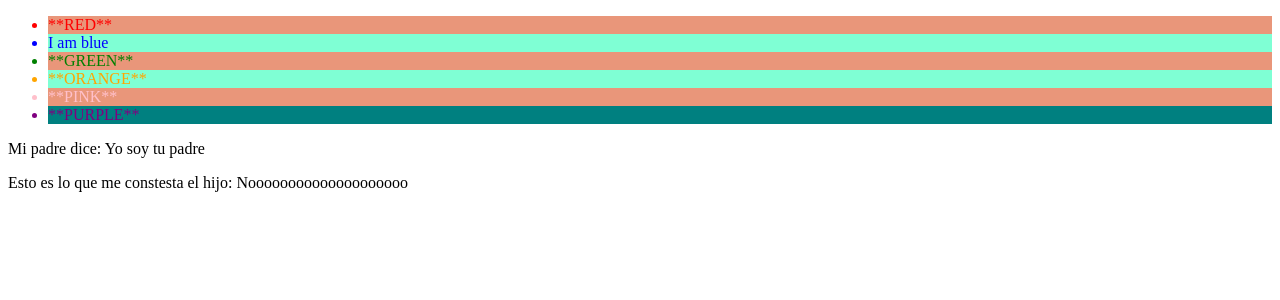
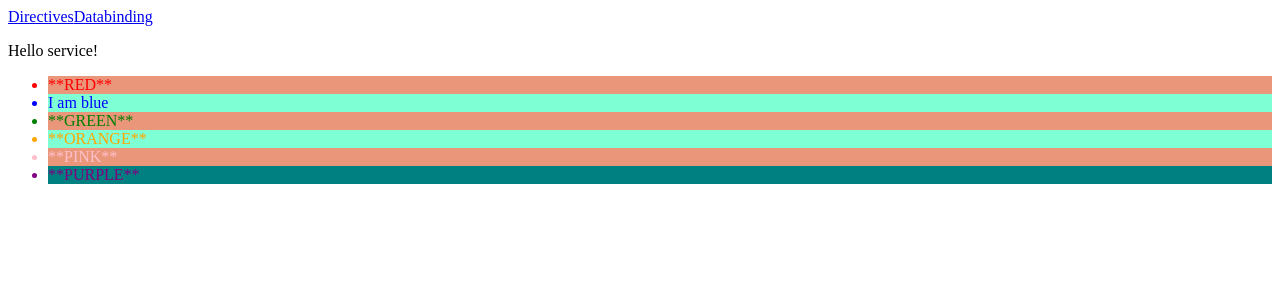
Before and after one commit to raguilera82/kurso, an Angular app: page /directives in a window 1280 px wide. Shown: the top 300 px of the page. Built offline with nearby package versions, Linux system fonts and the light colour scheme.

Commit message:
Configure router without lazy

```diff
--- a/src/app/app.component.html
+++ b/src/app/app.component.html
@@ -1,3 +1,6 @@
-<app-example-directive></app-example-directive>
+<nav>
+    <a [routerLink]="['directives']">Directives</a>
+    <a [routerLink]="['databinding']">Databinding</a>
+</nav>
 
-<app-father></app-father>
+<router-outlet></router-outlet>
--- a/src/app/app.module.ts
+++ b/src/app/app.module.ts
@@ -1,9 +1,14 @@
 import { NgModule } from '@angular/core';
 import { BrowserModule } from '@angular/platform-browser';
+import { RouterModule, Routes } from '@angular/router';
 import { AppComponent } from './app.component';
 import { DatabindingModule } from './databinding/databinding.module';
 import { DirectivesModule } from './directives/directives.module';
 
+const ROUTES: Routes =  [
+  {path: '', redirectTo: 'directives', pathMatch: 'full'},
+  {path: '**', redirectTo: 'directives'}
+];
 
 @NgModule({
   declarations: [
@@ -12,7 +17,8 @@ import { DirectivesModule } from './directives/directives.module';
   imports: [
     BrowserModule,
     DirectivesModule,
-    DatabindingModule
+    DatabindingModule,
+    RouterModule.forRoot(ROUTES)
   ],
   providers: [],
   bootstrap: [AppComponent]
--- a/src/app/databinding/databinding.module.ts
+++ b/src/app/databinding/databinding.module.ts
@@ -1,14 +1,18 @@
 import { CommonModule } from '@angular/common';
 import { NgModule } from '@angular/core';
+import { RouterModule, Routes } from '@angular/router';
 import { ChildComponent } from './child/child.component';
 import { FatherComponent } from './father/father.component';
 
-
+const ROUTES: Routes = [
+  {path: 'databinding', component: FatherComponent}
+];
 
 @NgModule({
   declarations: [FatherComponent, ChildComponent],
   imports: [
-    CommonModule
+    CommonModule,
+    RouterModule.forChild(ROUTES)
   ],
   exports: [FatherComponent]
 })
--- a/src/app/directives/directives.module.ts
+++ b/src/app/directives/directives.module.ts
@@ -1,15 +1,19 @@
 import { CommonModule } from '@angular/common';
 import { NgModule } from '@angular/core';
+import { RouterModule, Routes } from '@angular/router';
 import { CustomPipesModule } from '../custom-pipes/custom-pipes.module';
 import { ExampleDirectiveComponent } from './example-directive/example-directive.component';
 
-
+const ROUTES: Routes = [
+  {path: 'directives', component: ExampleDirectiveComponent}
+];
 
 @NgModule({
   declarations: [ExampleDirectiveComponent],
   imports: [
     CommonModule,
-    CustomPipesModule
+    CustomPipesModule,
+    RouterModule.forChild(ROUTES)
   ],
   exports: [ExampleDirectiveComponent]
 })
--- a/src/app/directives/example-directive/example-directive.component.html
+++ b/src/app/directives/example-directive/example-directive.component.html
@@ -1,6 +1,7 @@
 <div *ngIf="show; then comp else nothing"></div>
 
 <ng-template #comp>
+    <p>{{hello}}</p>
     <ul>
         <li *ngFor="let color of colors; let o = odd; let e = even; let l = last"
         [style.color]="color" [ngClass]="{par: e && !l, impar: o && !l, ultimo: l}"
--- a/src/app/directives/example-directive/example-directive.component.ts
+++ b/src/app/directives/example-directive/example-directive.component.ts
@@ -1,4 +1,5 @@
 import { Component, OnInit } from '@angular/core';
+import { HelloService } from 'src/app/hello.service';
 
 @Component({
   selector: 'app-example-directive',
@@ -9,12 +10,14 @@ export class ExampleDirectiveComponent implements OnInit {
 
   colors: string[];
   show: boolean;
+  hello: string;
 
-  constructor() { }
+  constructor(private helloService: HelloService) { }
 
   ngOnInit(): void {
     this.colors = ['red', 'blue', 'green', 'orange', 'pink', 'purple'];
     this.show = true;
+    this.hello = this.helloService.getHello();
   }
 
 }
--- /dev/null
+++ b/src/app/hello.service.ts
@@ -0,0 +1,13 @@
+import { Injectable } from '@angular/core';
+
+@Injectable({
+  providedIn: 'root'
+})
+export class HelloService {
+
+  constructor() { }
+
+  getHello(): string {
+    return 'Hello service!';
+  }
+}
```
Also changed, not shown: 1 other file (tests, documents, lock files or other folders).
